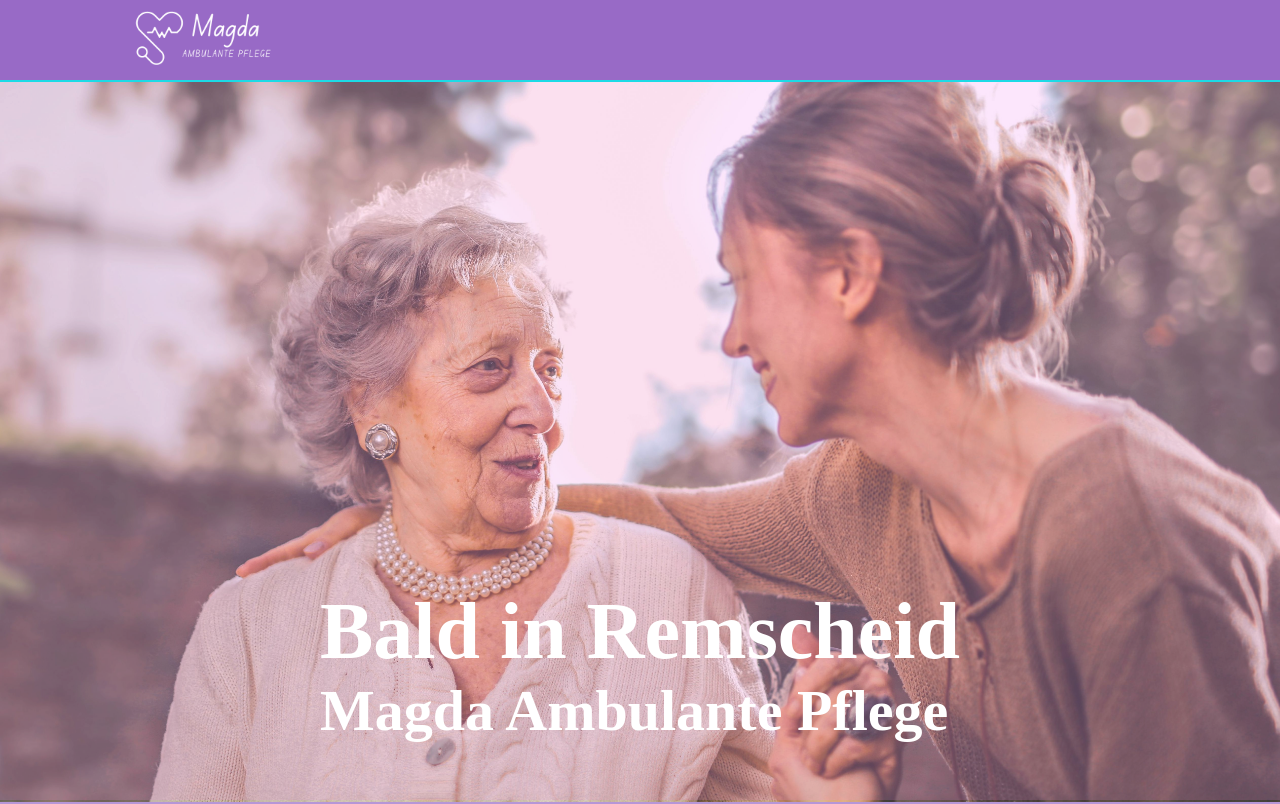
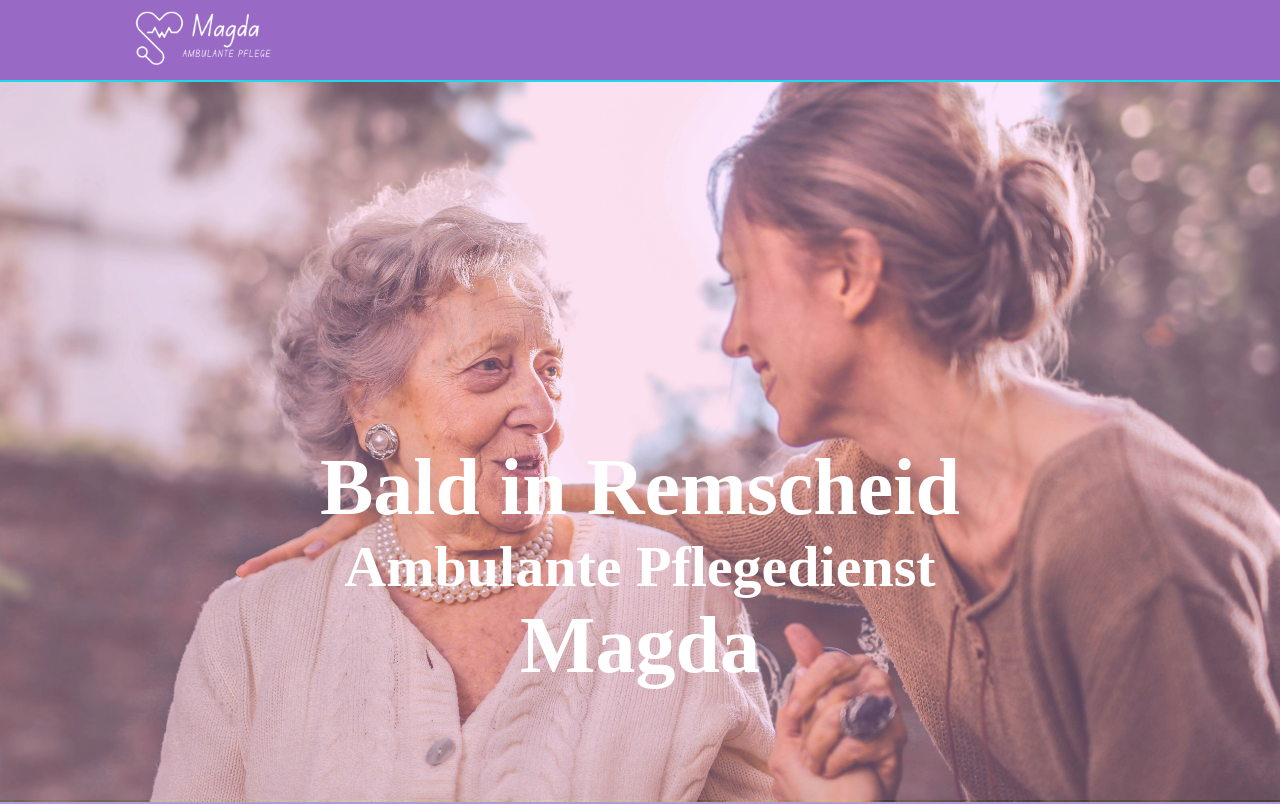
Before and after one commit to NikolaVujovic1988/Magda-Pflegedienst, an Angular app: page / in a window 1280 px wide. Shown: the top 804 px of the page. Built offline with nearby package versions, Linux system fonts and the light colour scheme.

Commit message:
version 4.0

```diff
--- a/src/app/about-us/about-us.component.html
+++ b/src/app/about-us/about-us.component.html
@@ -32,6 +32,6 @@
             <br>
             Gründerin, PDL, Pflegefachkraft
         </span>
-        <img src="/assets/images/PHOTO-2024-03-17-22-07-44.png" alt="Magda Ambulante Pflege">
+        <img src="/assets/images/PHOTO-2024-03-17-22-07-44.png" alt="Magda Ambulante Pflegedienst">
     </div>
 </div>
--- a/src/app/footer/footer.component.html
+++ b/src/app/footer/footer.component.html
@@ -8,13 +8,13 @@
     </div>
     <div class="footer-icons">
         <a href="https://instagram.com" target="_blank" class="icon-link">
-            <img class="icons" src="/assets/images/icons/instagram.png" alt="GitHub">
+            <img class="icons" src="/assets/images/icons/instagram.png" alt="instagram">
         </a>
         <a href="#kontakt" class="icon-link">
             <img class="icons" src="/assets/images/icons/email.png" alt="Email">
         </a>
-        <a href="https://www.facebook.com" target="_blank" class="icon-link">
-            <img class="icons" src="/assets/images/icons/facebook.png" alt="LinkedIn">
+        <a href="https://www.facebook.com/profile.php?id=61557578319882" target="_blank" class="icon-link">
+            <img class="icons" src="/assets/images/icons/facebook.png" alt="facebook">
         </a>
 
     </div>
@@ -31,7 +31,7 @@
             <h3>Postanschrift:</h3>
             <p>Alleestraße 56<br>42853, Remscheid<br></p>
             <h3>Kontakt:</h3>
-            <p>Telefon: 017625744644<br>E-Mail: info&#64;magda-ambulante-pflege.de</p>
+            <p>Telefon: 017625744644<br>E-Mail: info&#64;ambulante-pflegedienst-magda.de</p>
             <p></p>
             <p><br></p>
             <p></p>
--- a/src/app/kontakt/kontakt.component.ts
+++ b/src/app/kontakt/kontakt.component.ts
@@ -91,7 +91,7 @@
     this.sendingMessage = true;
 
     try {
-      await this.http.post('http://ambulantpflegedienst-magda.de//send_mail.php', formData, { responseType: 'text' }).toPromise();
+      await this.http.post('https://ambulantpflegedienst-magda.de//send_mail.php', formData, { responseType: 'text' }).toPromise();
 
       this.showSuccessBanner();
       this.sendingMessage = false;
--- a/src/app/slider/slider.component.html
+++ b/src/app/slider/slider.component.html
@@ -3,7 +3,8 @@
     <img src="/assets/images/pexels-andrea-piacquadio-3768131.jpg" alt="">
     <div class="headline" data-aos="zoom-out" data-aos-delay="2000">
         <h1>Bald in Remscheid</h1>
-        <h3>Magda Ambulante Pflege</h3>
+        <h3>Ambulante Pflegedienst</h3>
+        <h1>Magda</h1>
     </div>
 </div>
 <div class="overlay">
--- a/src/app/slider/slider.component.scss
+++ b/src/app/slider/slider.component.scss
@@ -18,7 +18,11 @@
 
     .headline {
         position: absolute;
-        top: 70%;
+        top: 50%;
+        display: flex;
+        flex-direction: column;
+        align-items: center;
+        justify-content: center;
         color: white;
         z-index: 1;
 
@@ -51,7 +55,22 @@
     h3 {
         font-size: 32px !important;
     }
+
+    .headline {
+        top: 70% !important;
+    }
 }
+
+@media screen and (max-width: 365px) {
+    h1 {
+        font-size: 32px !important;
+    }
+
+    h3 {
+        font-size: 22px !important;
+    }
+}
+
 
 .overlay {
     position: absolute;
--- a/src/index.html
+++ b/src/index.html
@@ -2,7 +2,7 @@
 <html lang="en">
 <head>
   <meta charset="utf-8">
-  <title>Magda Ambulante Pflege</title>
+  <title>Ambulante Pflegedienst Magda</title>
   <base href="/">
   <meta name="viewport" content="width=device-width, initial-scale=1">
   <link rel="icon" type="image/x-icon" href="/assets/images/Magda-violet-transparent.png">
```
Also changed, not shown: 1 other file (tests, documents, lock files or other folders).
